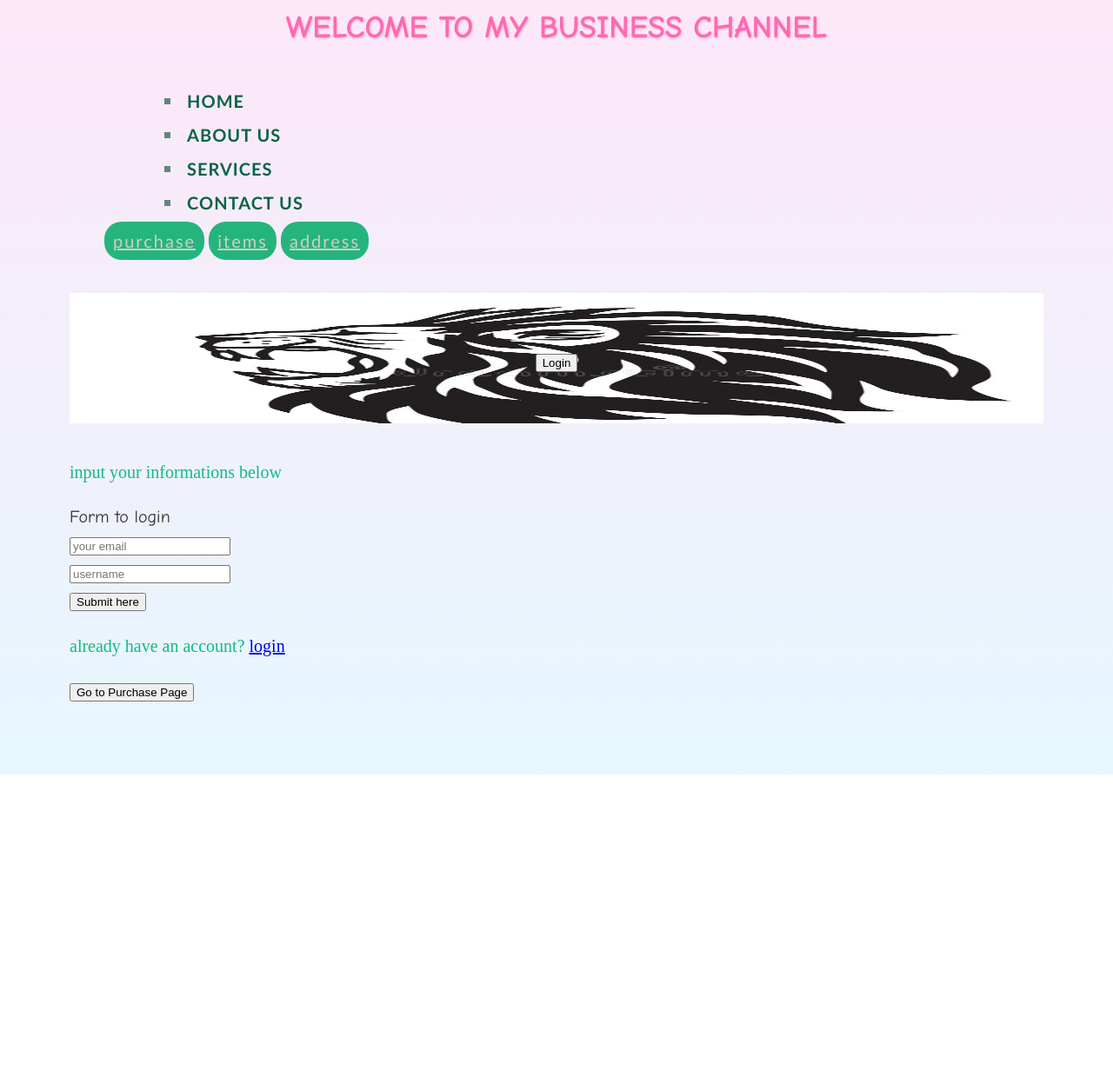
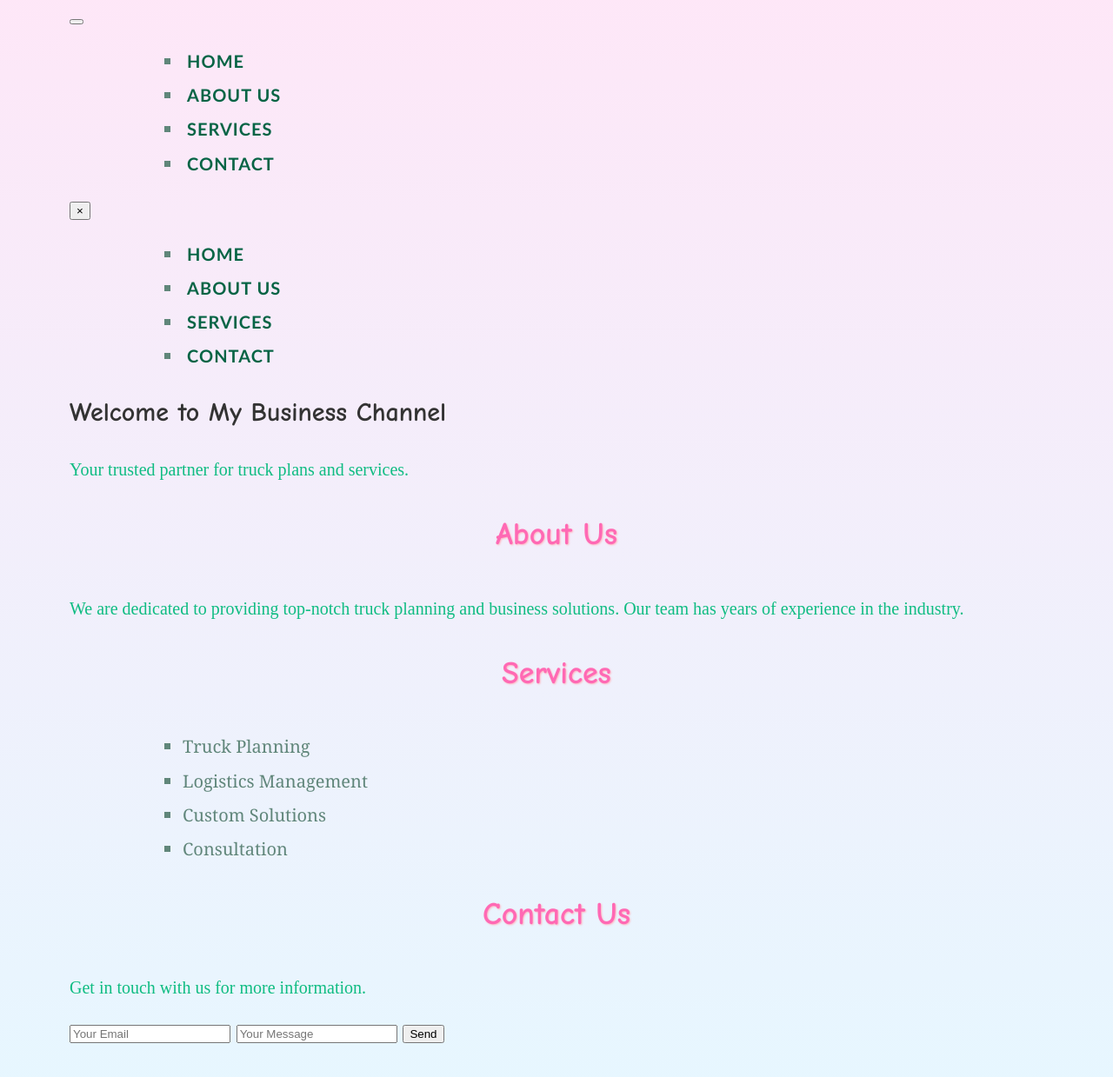
Before and after one commit to MWEZE/my_trial_prog.html, a plain HTML site: page index.html in a window 1280 px wide. Shown: the part 77-1316 px from the top of the page at 87% size. Before the commit the page ends 968 px from the top, so only its background shows below. Drawn offline with Linux system fonts and the light colour scheme.

Commit message:
Update index.html

```diff
--- a/index.html
+++ b/index.html
@@ -5,47 +5,62 @@
     <meta name="viewport" content="width=device-width, initial-scale=1.0">
     <link rel="stylesheet" href="style.css">
     <title>MY TRUCK PLAN</title>
-    <H2>WELCOME TO MY BUSINESS CHANNEL</H2>
 </head>
 <body>
-       <div class="navbar">
+    <nav class="navbar">
+        <button class="hamburger" id="hamburger" aria-label="Toggle navigation menu">
+            <span></span>
+            <span></span>
+            <span></span>
+            <span></span>
+        </button>
+        <ul class="nav-menu">
+            <li><a href="index.html">Home</a></li>
+            <li><a href="loginpage.html">About Us</a></li>
+            <li><a href="PurchasePage1.html">Services</a></li>
+            <li><a href="contact.html">Contact</a></li>
+        </ul>
+        <div class="drawer" id="drawer">
+            <button class="close-drawer" id="closeDrawer">&times;</button>
+            <ul>
+                <li><a href="index.html">Home</a></li>
+                <li><a href="loginpage.html">About Us</a></li>
+                <li><a href="PurchasePage1.html">Services</a></li>
+                <li><a href="contact.html">Contact</a></li>
+            </ul>
+        </div>
+    </nav>
+
+    <section id="home" class="section">
+        <h1>Welcome to My Business Channel</h1>
+        <p>Your trusted partner for truck plans and services.</p>
+    </section>
+
+    <section id="about" class="section">
+        <h2>About Us</h2>
+        <p>We are dedicated to providing top-notch truck planning and business solutions. Our team has years of experience in the industry.</p>
+    </section>
+
+    <section id="services" class="section">
+        <h2>Services</h2>
         <ul>
-            <li><a href="index.html">Home</a></li>
-            <li><a href="about.html">About us</a></li>
-            <li><a href="services.html">Services</a></li>
-            <li><a href="contact.html">Contact us</a></li>
-            <div class="dropdown">
-                <i class="fa fa-caret-down"></i>
-                </button>
-                <section class="dropdown">
-                <div class="dropdown-content">
-                  <a href="gallery.html">purchase</a>
-                  <a href="blog.html">items</a>
-                  <a href="login.html">address</a>
-                </section>
-                </div>
-       </div>
+            <li>Truck Planning</li>
+            <li>Logistics Management</li>
+            <li>Custom Solutions</li>
+            <li>Consultation</li>
         </ul>
-         </div>
-        <form action="submit here">
-         <section>
-        <h3> <button>Login</button> </h3>
-        <p>input your informations below</p>
-        Form to login
-        <div class="your @email">
-            <input type="email" placeholder="your email" required >
-            <i class='bx bxs-envelope' ></i>
+    </section>
 
-        </div>
-         <div class="input-box">
-            <input type="text"placeholder="username" required >
-            <i class='bx bxs-user'></i>
-            </div>
-      <button contextmenu="submit here">Submit here </button>
-        </section>
-        <p>already have an account?  <a href="loginpage.html">login</a></p>
+    <section id="contact" class="section">
+        <h2>Contact Us</h2>
+        <p>Get in touch with us for more information.</p>
+        <form action="#">
+            <input type="email" placeholder="Your Email" required>
+            <input type="text" placeholder="Your Message" required>
+            <button type="submit">Send</button>
         </form>
-        <button onclick="goToPurchase()">Go to Purchase Page</button>
-        <script src="script.js"></script>
-      </body>
+    </section>
+
+    <script src="script.js"></script>
+</body>
 </html>
```
